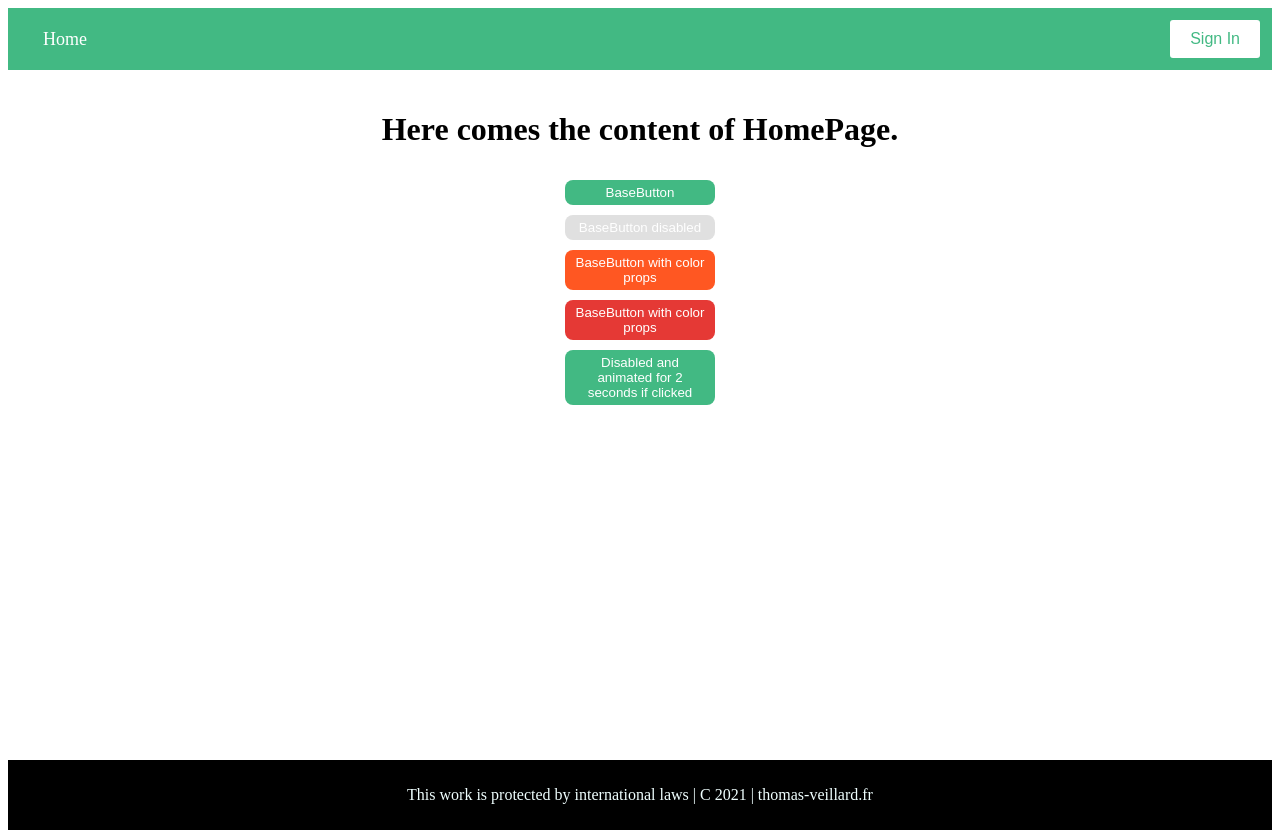
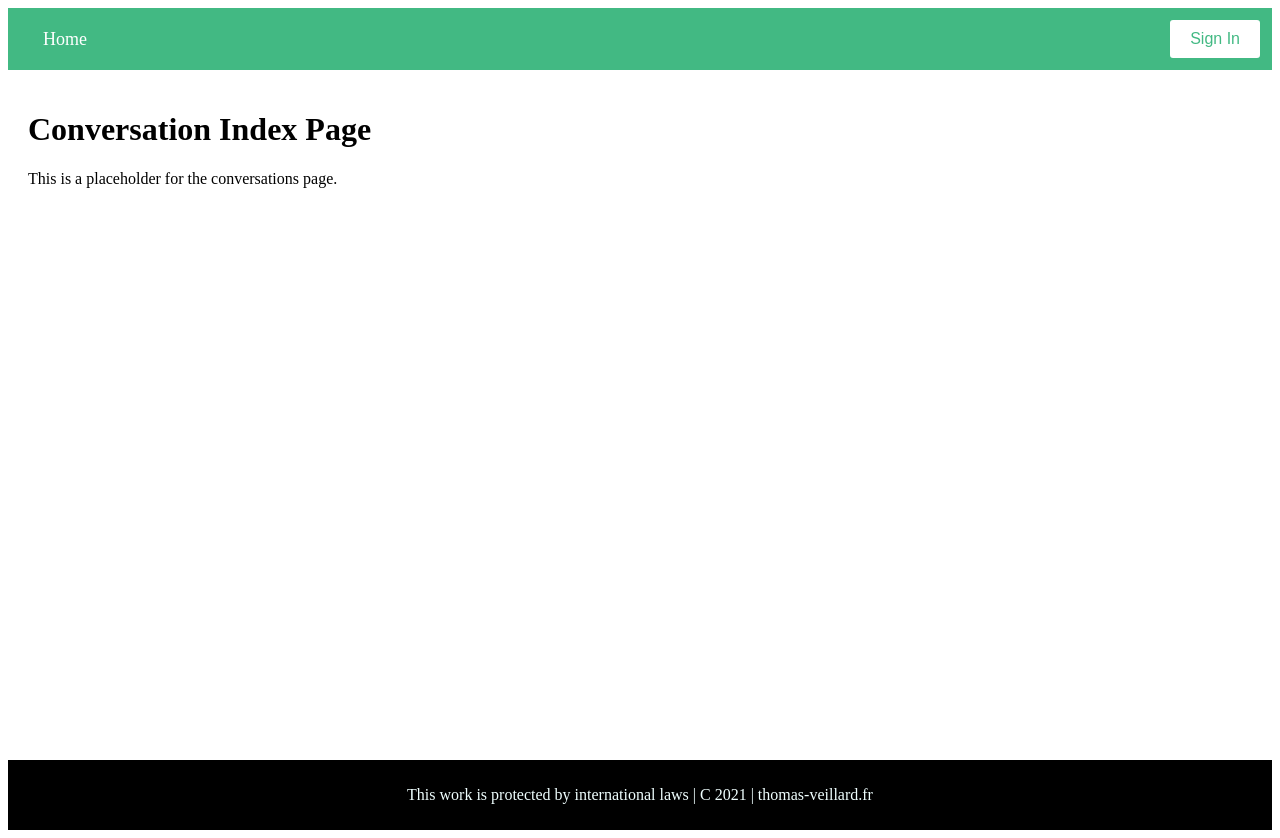
Before and after one commit to nicolaslahimasy/TP4-Interface, a Vue app in the folder vue-oauth-microsoft-graph/: page /conversations in a window 1280 px wide. Built offline with nearby package versions, Linux system fonts and the light colour scheme.

Commit message:
Ex 6 : add / and /conversations routes

```diff
--- a/vue-oauth-microsoft-graph/src/App.vue
+++ b/vue-oauth-microsoft-graph/src/App.vue
@@ -1,18 +1,16 @@
 <template>
+  <BaseLayout>
 
-  <BaseLayout >
-    <HomePage />
+    <router-view />
   </BaseLayout>
 </template>
 
 <script>
-import HomePage from './components/HomePage.vue'
 import BaseLayout from './components/BaseLayout.vue';
 
 export default {
   name: 'App',
   components: {
-    HomePage,
     BaseLayout,
   }
 }
--- a/vue-oauth-microsoft-graph/src/components/BaseLayout.vue
+++ b/vue-oauth-microsoft-graph/src/components/BaseLayout.vue
@@ -4,11 +4,14 @@
     <nav class="navbar">
       <ul class="navbar-left">
         <li>
-          <a href="#" @click.prevent="goHome">Home</a>
+          <router-link to="/">Home</router-link>
+        </li>
+        <li v-if="isAuthenticated">
+          <router-link to="/conversations">Conversations</router-link>
         </li>
       </ul>
       <ul class="navbar-right">
-        <li v-if="!user">
+        <li v-if="!isAuthenticated">
           <SignInButton @update-user="updateUser" />
         </li>
         <li v-else>
@@ -18,14 +21,13 @@
     </nav>
 
     <main class="main-content">
-      <HomePage :user="user" />
+      <slot></slot> <!-- This will display the routed content -->
     </main>
 
     <!-- Footer -->
     <div class="footer-content">
       <p class="footer-text">
-        This work is protected by international laws | C 2021 |
-        thomas-veillard.fr
+        This work is protected by international laws | C 2021 | thomas-veillard.fr
       </p>
     </div>
   </div>
@@ -33,30 +35,26 @@
 
 <script>
 import SignInButton from './SignInButton.vue';
-import HomePage from './HomePage.vue';
 
 export default {
   components: {
     SignInButton,
-    HomePage,
   },
-  data() {
-    return {
-      user: null,
-    };
+  computed: {
+    isAuthenticated() {
+      return this.$store.getters.user !== null;
+    },
+    user() {
+      return this.$store.state.user;
+    }
   },
   methods: {
-    goHome() {
-      console.log("Going home...");
-    },
     updateUser(user) {
-      this.user = user;
+      this.$store.commit('setUser', user); // Use Vuex mutation to set the user
     }
   },
 };
 </script>
-
-
 
 <style scoped>
 .navbar {
@@ -80,7 +78,7 @@ ul {
 
 .navbar-right {
   justify-content: flex-end;
-  color:white
+  color: white;
 }
 
 li {
--- /dev/null
+++ b/vue-oauth-microsoft-graph/src/components/ConversationIndexPage.vue
@@ -0,0 +1,12 @@
+<template>
+    <div>
+      <h1>Conversation Index Page</h1>
+      <p>This is a placeholder for the conversations page.</p>
+    </div>
+  </template>
+
+  <script>
+  export default {
+    name: 'ConversationIndexPage',
+  };
+  </script>
--- a/vue-oauth-microsoft-graph/src/main.js
+++ b/vue-oauth-microsoft-graph/src/main.js
@@ -1,12 +1,14 @@
 import { createApp } from 'vue';
 import App from './App.vue';
 import store from './store'; // Ensure this path points to your store
+import router from './router'; // Import the router
 
 // Create the Vue app and use the store
 const app = createApp(App);
 
 // Register the Vuex store
 app.use(store);
+app.use(router); // Use the router
 
 // Mount the app
 app.mount('#app');
--- /dev/null
+++ b/vue-oauth-microsoft-graph/src/router/index.js
@@ -0,0 +1,23 @@
+import { createRouter, createWebHistory } from 'vue-router';
+import HomePage from '../components/HomePage.vue';
+import ConversationIndexPage from '../components/ConversationIndexPage.vue'; // Make sure this path is correct
+
+const routes = [
+  {
+    path: '/',
+    name: 'Home',
+    component: HomePage,
+  },
+  {
+    path: '/conversations',
+    name: 'Conversations',
+    component: ConversationIndexPage, // This should point to your ConversationIndexPage component
+  },
+];
+
+const router = createRouter({
+  history: createWebHistory(),
+  routes,
+});
+
+export default router;
```
